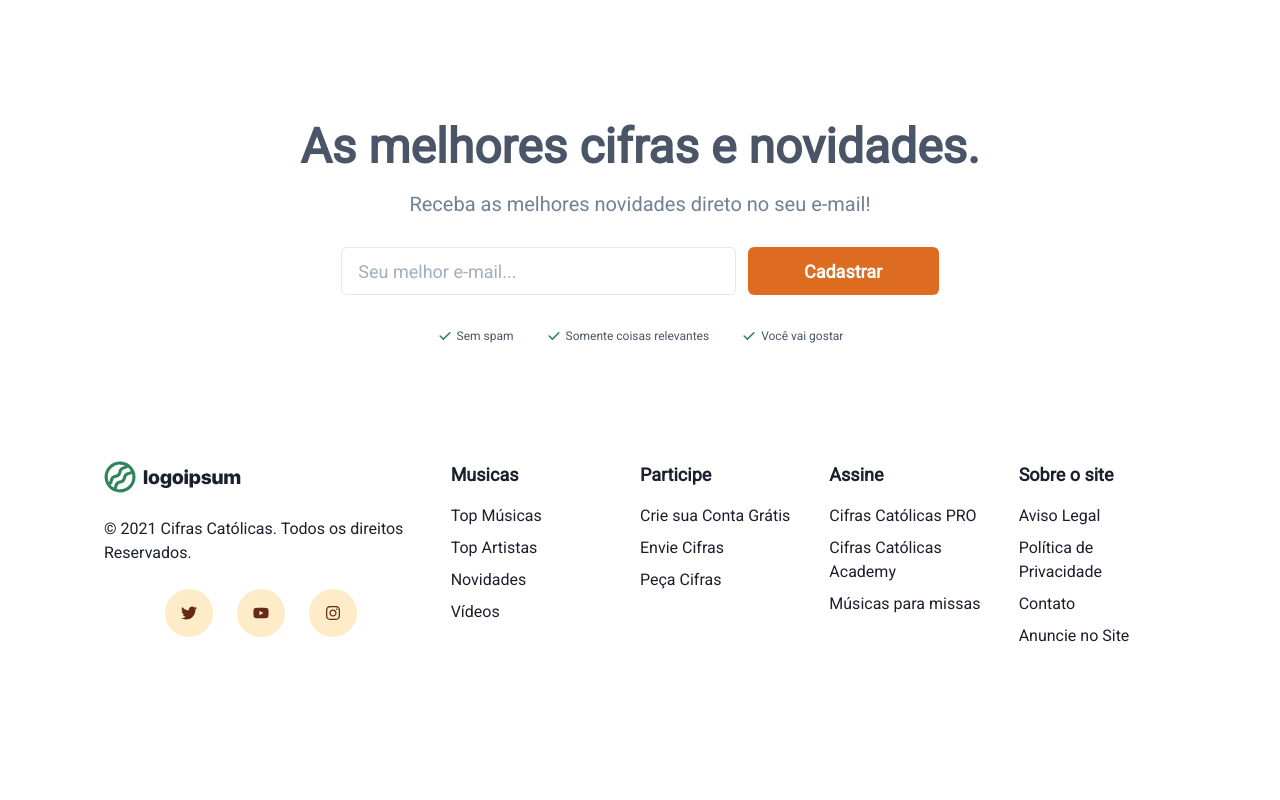
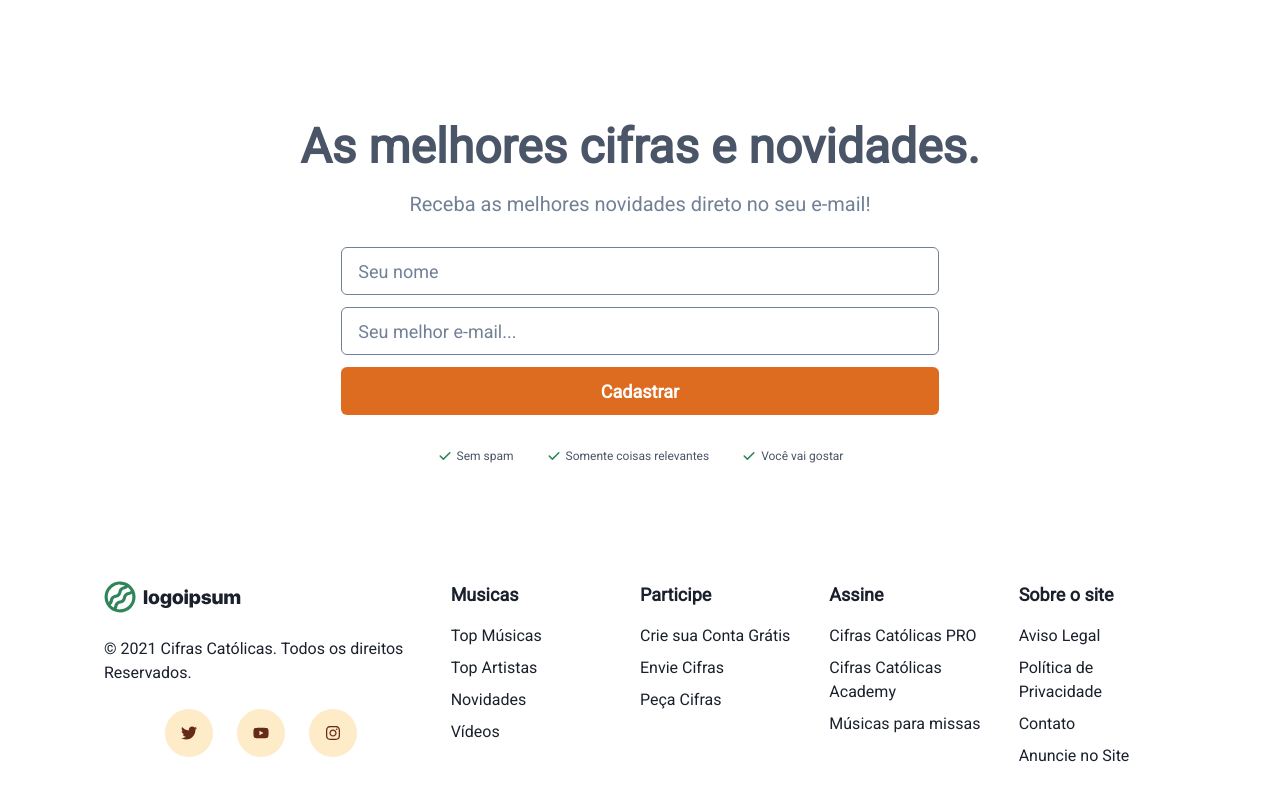
Before and after one commit to PauloLuan/cifras-catolicas, a Next.js app: page / in a window 1280 px wide. Shown: the part 3948-4748 px from the top of the page. Before the commit the page ends 4636 px from the top, so only its background shows below. Built offline with nearby package versions, Linux system fonts and the light colour scheme; a web font is replaced by a local one.

Commit message:
added newsletter subscription api

```diff
--- a/package.json
+++ b/package.json
@@ -25,7 +25,9 @@
     "@tombatossals/react-chords": "^0.2.10",
     "axios": "^0.21.1",
     "framer-motion": "^4.1.17",
+    "joi": "^17.4.2",
     "next": "^11.0.1",
+    "next-joi": "^2.2.1",
     "next-seo": "^4.26.0",
     "react": "^17.0.2",
     "react-dom": "^17.0.2",
--- a/src/components/Newsletter/newsletter.component.tsx
+++ b/src/components/Newsletter/newsletter.component.tsx
@@ -1,4 +1,4 @@
-import React from 'react'
+import React, { SyntheticEvent, useState } from 'react'
 import {
   chakra,
   Box,
@@ -13,7 +13,8 @@ import {
   Icon
 } from '@chakra-ui/react'
 
-const Newsletter = () => {
+import { subscribe } from './newsletter.service'
+
 const Feature = (props) => (
   <Flex alignItems="center" color={useColorModeValue(null, 'white')}>
     <Icon
@@ -32,6 +33,22 @@ const Newsletter = () => {
     {props.children}
   </Flex>
 )
+
+const Newsletter = () => {
+  const [name, setName] = useState('')
+  const [email, setEmail] = useState('')
+
+  const _clearState = () => {
+    setName('')
+    setEmail('')
+  }
+
+  const _handleSubmit = async (event: SyntheticEvent) => {
+    event.preventDefault()
+    await subscribe({ name, email })
+    _clearState()
+  }
+
   return (
     <Box w="full">
       <Box w={{ base: 'full' }} textAlign={{ base: 'center' }} mx="auto">
@@ -61,23 +78,42 @@ const Newsletter = () => {
           mx="auto"
           mb={8}
         >
-          <GridItem as="label" colSpan={{ base: 'auto', lg: 4 }}>
+          <GridItem as="label" colSpan={{ base: 'auto', lg: 6 }}>
+            <VisuallyHidden>Seu Email</VisuallyHidden>
+            <Input
+              mt={0}
+              size="lg"
+              type="text"
+              placeholder="Seu nome"
+              errorBorderColor="red.300"
+              _placeholder={{ color: 'gray.500' }}
+              borderColor="gray.500"
+              required={true}
+              onChange={(event) => setName(event.target.value)}
+            />
+          </GridItem>
+          <GridItem as="label" colSpan={{ base: 'auto', lg: 6 }}>
             <VisuallyHidden>Seu Email</VisuallyHidden>
             <Input
               mt={0}
               size="lg"
               type="email"
               placeholder="Seu melhor e-mail..."
+              _placeholder={{ color: 'gray.500' }}
+              borderColor="gray.500"
+              errorBorderColor="red.300"
               required={true}
+              onChange={(event) => setEmail(event.target.value)}
             />
           </GridItem>
           <Button
             as={GridItem}
             w="full"
             variant="solid"
-            colSpan={{ base: 'auto', lg: 2 }}
+            colSpan={{ base: 'auto', lg: 6 }}
             size="lg"
             type="submit"
+            onClick={_handleSubmit}
           >
             Cadastrar
           </Button>
--- /dev/null
+++ b/src/components/Newsletter/newsletter.service.ts
@@ -0,0 +1,15 @@
+import axios from 'axios'
+
+type SubscribeProps = {
+  name: string
+  email: string
+}
+
+export const subscribe = async ({ email, name }: SubscribeProps) => {
+  const response = await axios.post('/api/newsletter', {
+    email,
+    name
+  })
+
+  return response
+}
--- /dev/null
+++ b/src/lib/middlewares/validation.ts
@@ -0,0 +1,12 @@
+import withJoi from 'next-joi'
+import { get } from 'lodash'
+
+export default withJoi({
+  onValidationError: (_, res, error) => {
+    res.statusCode = 400
+    res.json({
+      message: get(error, 'details[0].message')
+    })
+    return res.end()
+  }
+})
--- /dev/null
+++ b/src/pages/api/newsletter/index.ts
@@ -0,0 +1,35 @@
+import validate from '@middlewares/validation'
+import * as Joi from 'joi'
+import type { NextApiRequest, NextApiResponse } from 'next'
+
+type RequestDTO = {
+  name: string
+  email: string
+}
+
+type ResponseDTO = {
+  success: boolean
+  email: string
+}
+
+const schema = Joi.object({
+  email: Joi.string().email().required().messages({
+    'string.email': `E-mail inválido.`,
+    'string.empty': `Seu "e-mail" não pode ser vazio.`,
+    'any.required': `Você deve preencher seu e-mail.`
+  }),
+  name: Joi.string().required().messages({
+    'string.empty': `Seu "nome" não pode ser vazio.`,
+    'any.required': `Você deve preencher seu nome.`
+  })
+})
+
+const handler = function (
+  req: NextApiRequest,
+  res: NextApiResponse<ResponseDTO>
+) {
+  const { email } = req.body as RequestDTO
+  res.status(200).json({ email, success: true })
+}
+
+export default validate({ body: schema }, handler)
--- a/tsconfig.json
+++ b/tsconfig.json
@@ -7,7 +7,8 @@
       "@configs/*": ["configs/*"],
       "@styles/*": ["styles/*"],
       "@utils/*": ["utils/*"],
-      "@types/*": ["@types/*"]
+      "@types/*": ["@types/*"],
+      "@middlewares/*": ["lib/middlewares/*"]
     },
     "allowJs": true,
     "alwaysStrict": true,
```
Also changed, not shown: 1 other file (tests, documents, lock files or other folders). Lines whose indentation alone changed are shown as unchanged.
